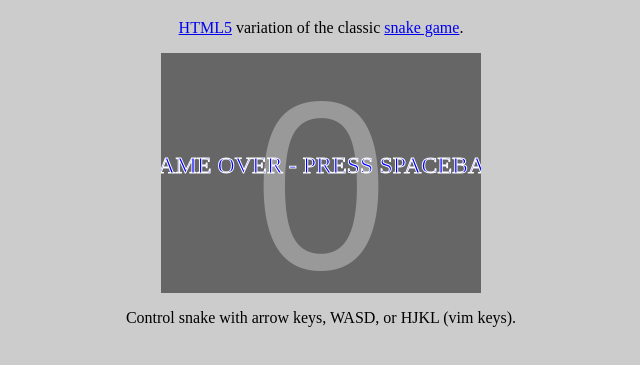
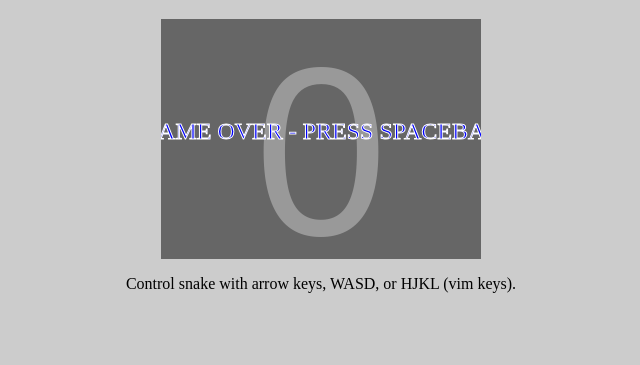
Before and after one commit to kumarrishav/snake, a plain HTML site: page index.html in a window 1280 px wide. Shown: the part 61-426 px from the top of the page, without its empty margins (319-959 px from the left). Drawn offline with Linux system fonts and the light colour scheme.

Commit message:
remove the waste links

```diff
--- a/index.html
+++ b/index.html
@@ -9,7 +9,6 @@
 <body>
 
 <h1>html5-snake</h1>
-<p><a href="http://en.wikipedia.org/wiki/HTML5">HTML5</a> variation of the classic <a href="http://en.wikipedia.org/wiki/Snake_(video_game)">snake game</a>.</p>
 
 <div>
   <canvas id="the-game" width="320" height="240">
```
